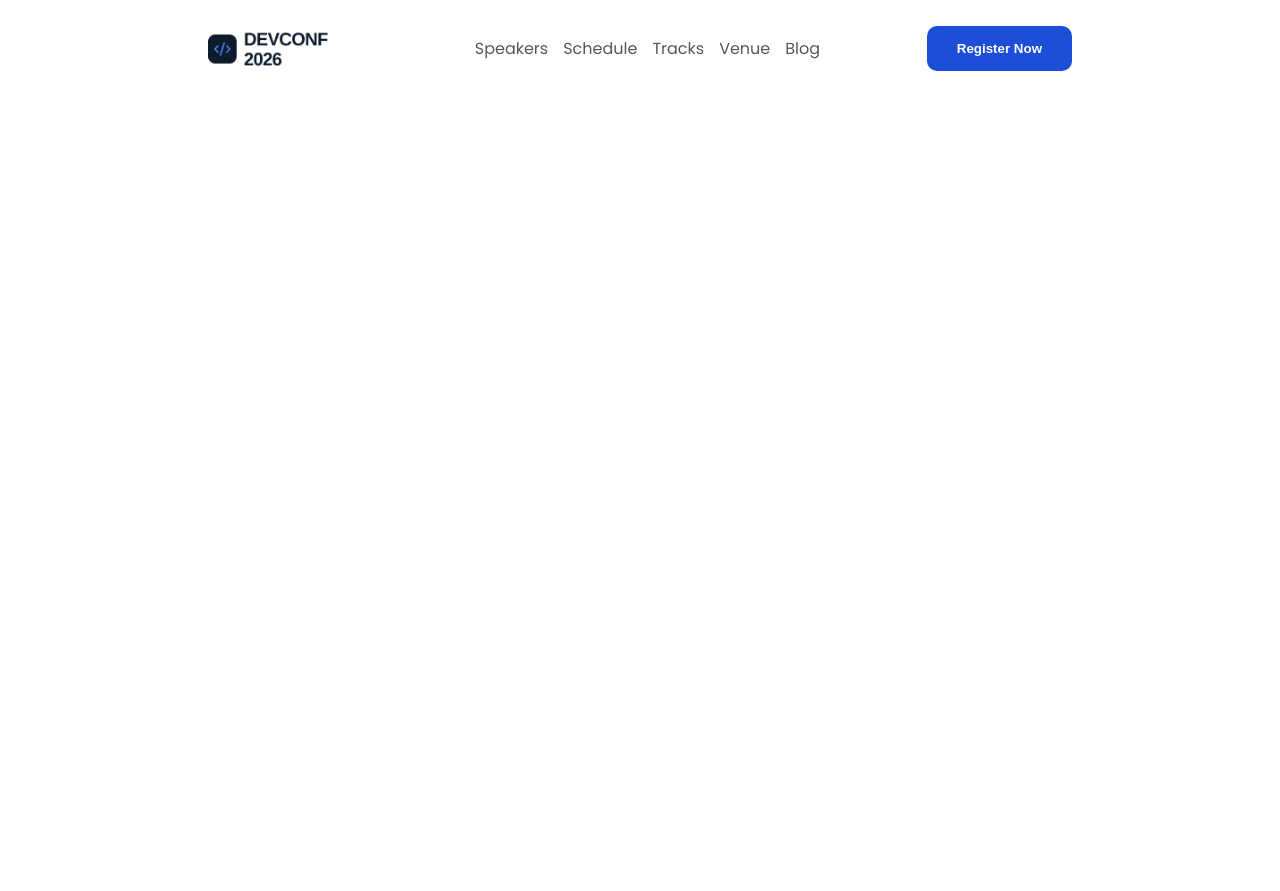
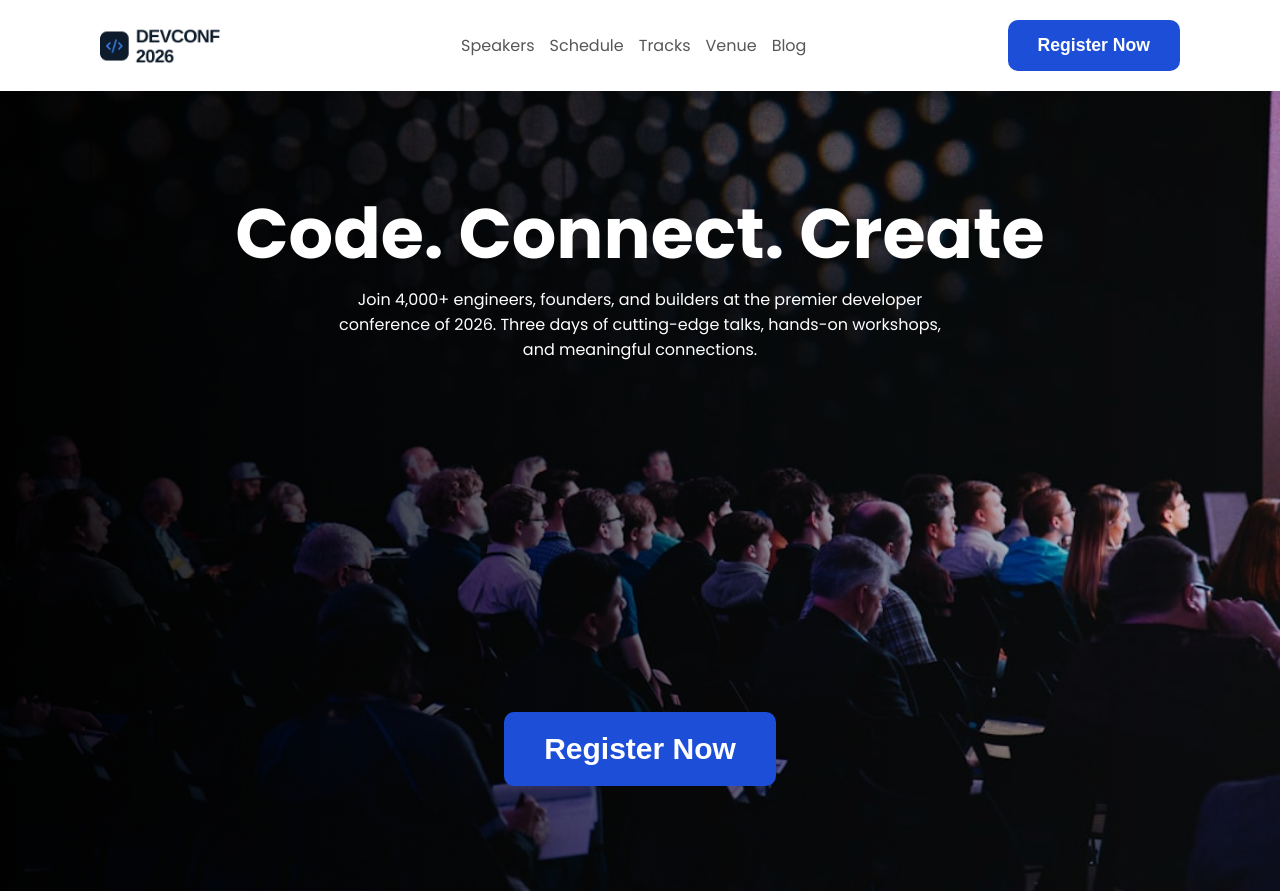
Before and after one commit to billalhossainexe/developer-conference, a plain HTML site: page index.html in a window 1280 px wide. Before the commit the page ends 800 px from the top, so only its background shows below. Drawn offline with Linux system fonts and the light colour scheme.

Commit message:
main section done

```diff
--- a/index.html
+++ b/index.html
@@ -1,5 +1,6 @@
 <!DOCTYPE html>
 <html lang="en">
+
 <head>
     <meta charset="UTF-8">
     <meta name="viewport" content="width=device-width, initial-scale=1.0">
@@ -7,11 +8,12 @@
     <link rel="stylesheet" href="style.css">
     <link href="https://fonts.googleapis.com/css2?family=Poppins:wght@400;600;700&display=swap" rel="stylesheet">
 </head>
+
 <body>
 
     <header>
         <nav class="navigation-bar">
-                <img class="logo-img" src="assets/logo.png" alt="">
+            <img class="logo-img" src="assets/logo.png" alt="">
 
             <ul class="nav-btn">
                 <li><a href=""></a>Speakers</li>
@@ -24,5 +26,24 @@
         </nav>
     </header>
 
+    <main>
+
+
+        <section class="hero">
+            <div class="hero-container">
+            <h2 class="hero-heading">Code. Connect. Create</h2>
+            <p class="hero-paragraph">Join 4,000+ engineers, founders, and builders at the premier developer <br> conference of 2026. Three days of
+                cutting-edge talks, hands-on workshops, <br> and meaningful connections.</p>
+                <button class="register-btn btn-big">Register Now</button>
+                </div>
+
+
+        </section>
+
+
+
+    </main>
+
 </body>
+
 </html>
--- a/style.css
+++ b/style.css
@@ -1,8 +1,12 @@
+*{
+    margin: 0px;
+}
 body {
   font-family: "Poppins", sans-serif;
 }
+/* Navigation Bar */
 .navigation-bar{
-    margin: 20px 200px;
+    margin: 20px 100px;
     display: flex;
     justify-content: space-between;
     align-items: center;
@@ -29,4 +33,32 @@ ul li{
     border-radius: 10px;
     border: none;
     font-weight: 600;
+    font-size: 1.1rem;
 }
+
+/* Main Hero Section */
+.hero{
+
+     background:
+    linear-gradient(to right, rgba(0, 0, 0, 0.9), rgba(0, 0, 0, 0.1)),
+    url("assets/banner.jpg") center / cover no-repeat;
+    background-repeat: no-repeat;
+    height: 800px;
+    color: white;
+    background-size: cover;
+    background-position: center;
+    display: flex;
+    text-align: center;
+    justify-content: center;
+}
+.hero h2{
+    font-size: 70px;
+}
+.hero-container{
+    margin-top: 90px;
+}
+.btn-big{
+    font-size: 30px;
+    padding: 20px 40px;
+    margin-top: 350px;
+}
```
